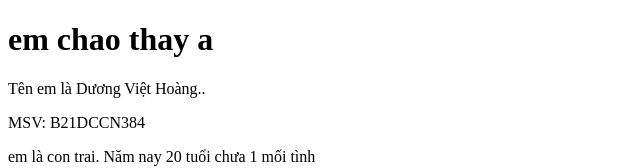
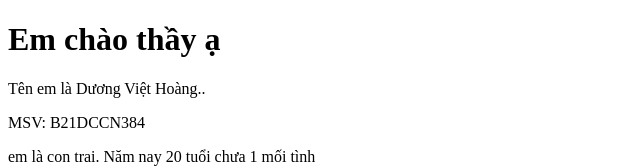
Before and after one commit to nguyenhoangnb/baitap, a plain HTML site: page index.html in a window 1280 px wide. Shown: the top 168 px of the page, without its empty margins (0-640 px from the left). Drawn offline with Linux system fonts and the light colour scheme.

Commit message:
second commit

```diff
--- a/index.html
+++ b/index.html
@@ -5,7 +5,7 @@
   <title>Giới thiệu bản thân</title>
 </head>
 <body>
-  <h1>em chao thay a</h1>
+  <h1>Em chào thầy ạ</h1>
   <p>Tên em là Dương Việt Hoàng..</p>
   <p>MSV: B21DCCN384</p>
 
```
